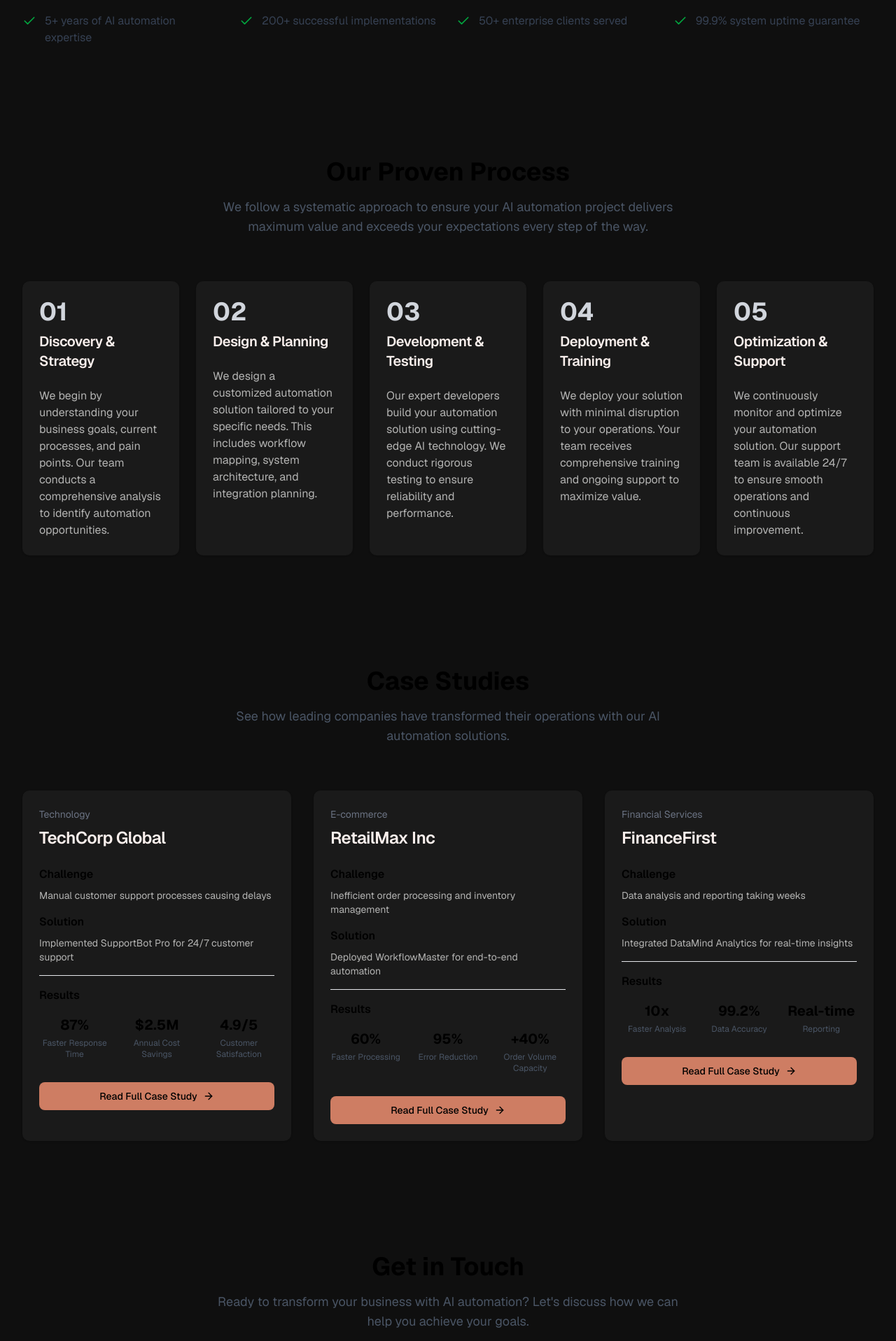
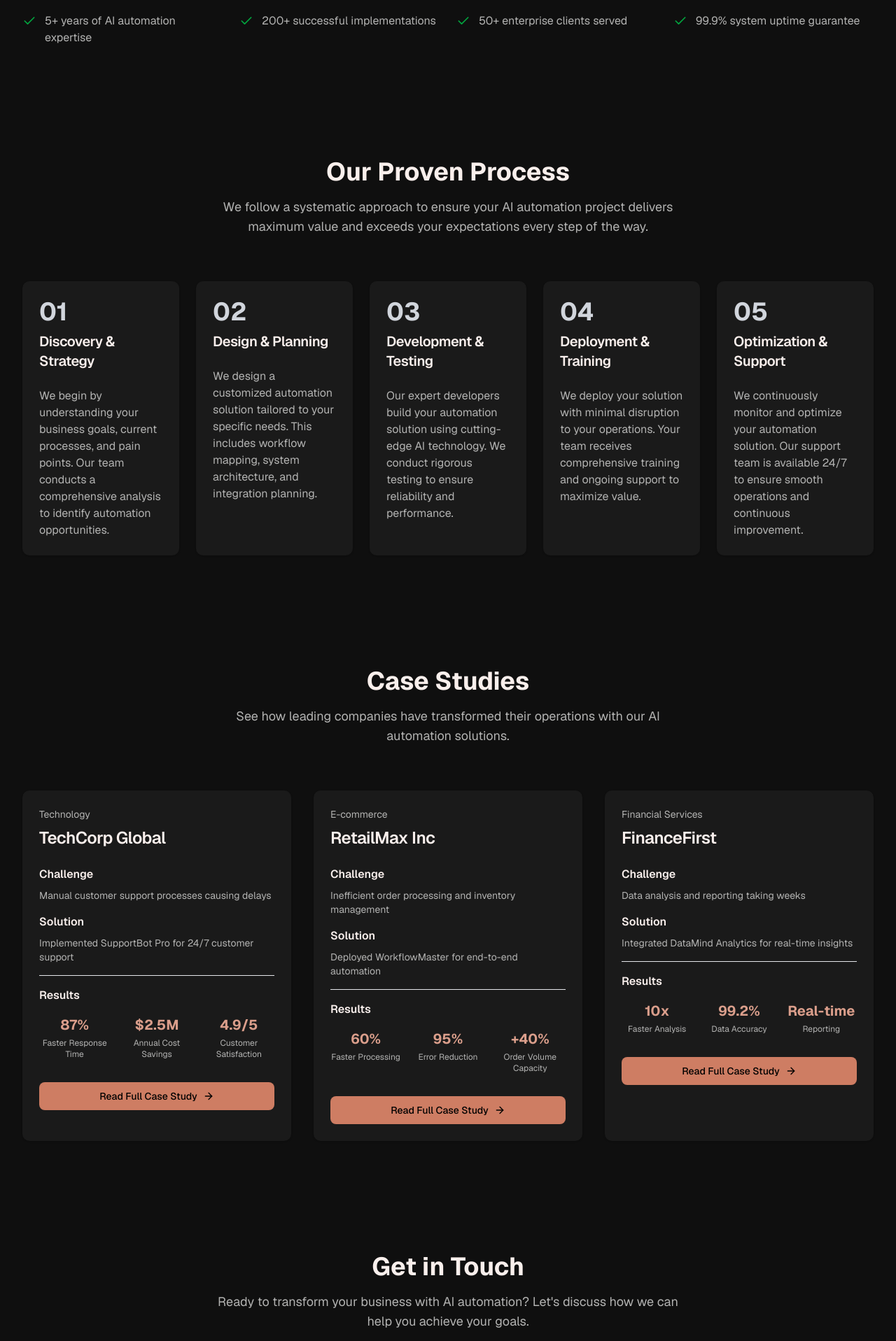
Before and after one commit to SandyAbasman/IntegraMind-AI, a Next.js app: page / in a window 1280 px wide. Shown: the part 3485-5402 px from the top of the page at 70% size. Built offline with nearby package versions, Linux system fonts and the light colour scheme.

Commit message:
full body Ui update

```diff
--- a/components/about.tsx
+++ b/components/about.tsx
@@ -9,7 +9,7 @@
     >
       <div className="mb-12">
         <Badge variant="default" className="mb-6">
-          About AutomateFlow
+          About Integramind AI
         </Badge>
         <h2 className="text-4xl font-bold text-[#F9EFEC] mb-4">
           Pioneering the Future of Business Automation
@@ -25,7 +25,7 @@
             intelligent automation solutions.
           </p>
           <p className="text-lg text-[#B3B3B2]">
-            Founded in 2019, AutomateFlow has been at the forefront of the AI
+            Founded in 2019, Integramind AI has been at the forefront of the AI
             automation revolution. We combine cutting-edge artificial
             intelligence with deep business understanding to create solutions
             that not only automate processes but genuinely transform
@@ -50,7 +50,7 @@
       </div>
 
       {/* Stats/Features */}
-      <div className="grid md:grid-cols-2 lg:grid-cols-4 gap-6">
+      <div className="grid md:grid-cols-2   lg:grid-cols-4 gap-6">
         {[
           "5+ years of AI automation expertise",
           "200+ successful implementations",
@@ -59,7 +59,7 @@
         ].map((stat) => (
           <div key={stat} className="flex items-start gap-3">
             <Check className="h-5 w-5 text-green-600 mt-0.5 flex-shrink-0" />
-            <span className="text-gray-700">{stat}</span>
+            <span className="text-[#B3B3B2] ">{stat}</span>
           </div>
         ))}
       </div>
--- a/components/case-studies.tsx
+++ b/components/case-studies.tsx
@@ -1,6 +1,12 @@
-import { Card, CardContent, CardDescription, CardHeader, CardTitle } from "@/components/ui/card"
-import { Button } from "@/components/ui/button"
-import { ArrowRight } from "lucide-react"
+import {
+  Card,
+  CardContent,
+  CardDescription,
+  CardHeader,
+  CardTitle,
+} from "@/components/ui/card";
+import { Button } from "@/components/ui/button";
+import { ArrowRight } from "lucide-react";
 
 const caseStudies = [
   {
@@ -36,16 +42,19 @@
       { metric: "Real-time", label: "Reporting" },
     ],
   },
-]
+];
 
 export function CaseStudies() {
   return (
-    <section id="case-studies" className="container mx-auto px-4 sm:px-6 lg:px-8 py-20">
+    <section
+      id="case-studies"
+      className="container mx-auto px-4 sm:px-6 lg:px-8 py-20"
+    >
       <div className="text-center mb-16">
-        <h2 className="text-4xl font-bold text-black mb-4">Case Studies</h2>
-        <p className="text-lg text-gray-600 max-w-2xl mx-auto">
-          See how leading companies have transformed their operations with our AI
-          automation solutions.
+        <h2 className="text-4xl font-bold text-[#F9EFEC] mb-4">Case Studies</h2>
+        <p className="text-lg text-[#B3B3B2] max-w-2xl mx-auto">
+          See how leading companies have transformed their operations with our
+          AI automation solutions.
         </p>
       </div>
 
@@ -53,25 +62,31 @@
         {caseStudies.map((study) => (
           <Card key={study.company}>
             <CardHeader>
-              <div className="text-sm text-gray-500 mb-2">{study.industry}</div>
+              <div className="text-sm text-[#B3B3B2] mb-2">
+                {study.industry}
+              </div>
               <CardTitle className="text-2xl">{study.company}</CardTitle>
             </CardHeader>
             <CardContent className="space-y-4">
               <div>
-                <h4 className="font-semibold text-black mb-2">Challenge</h4>
+                <h4 className="font-semibold text-[#F9EFEC] mb-2">Challenge</h4>
                 <CardDescription>{study.challenge}</CardDescription>
               </div>
               <div>
-                <h4 className="font-semibold text-black mb-2">Solution</h4>
+                <h4 className="font-semibold text-[#F9EFEC] mb-2">Solution</h4>
                 <CardDescription>{study.solution}</CardDescription>
               </div>
               <div className="pt-4 border-t border-gray-200">
-                <h4 className="font-semibold text-black mb-4">Results</h4>
+                <h4 className="font-semibold text-[#F9EFEC] mb-4">Results</h4>
                 <div className="grid grid-cols-3 gap-4">
                   {study.results.map((result, idx) => (
                     <div key={idx} className="text-center">
-                      <div className="text-xl font-bold text-black">{result.metric}</div>
-                      <div className="text-xs text-gray-600 mt-1">{result.label}</div>
+                      <div className="text-xl font-bold text-[#DA9E8B]">
+                        {result.metric}
+                      </div>
+                      <div className="text-xs text-[#B3B3B2] mt-1">
+                        {result.label}
+                      </div>
                     </div>
                   ))}
                 </div>
@@ -85,5 +100,5 @@
         ))}
       </div>
     </section>
-  )
+  );
 }
--- a/components/contact.tsx
+++ b/components/contact.tsx
@@ -1,10 +1,16 @@
-"use client"
+"use client";
 
-import { Button } from "@/components/ui/button"
-import { Card, CardContent, CardDescription, CardHeader, CardTitle } from "@/components/ui/card"
-import { Badge } from "@/components/ui/badge"
-import { Zap, Mail, Phone, MapPin } from "lucide-react"
-import { useState } from "react"
+import { Button } from "@/components/ui/button";
+import {
+  Card,
+  CardContent,
+  CardDescription,
+  CardHeader,
+  CardTitle,
+} from "@/components/ui/card";
+import { Badge } from "@/components/ui/badge";
+import { Zap, Mail, Phone, MapPin } from "lucide-react";
+import { useState } from "react";
 
 export function Contact() {
   const [formData, setFormData] = useState({
@@ -12,13 +18,13 @@
     email: "",
     company: "",
     message: "",
-  })
+  });
 
   const handleSubmit = (e: React.FormEvent) => {
-    e.preventDefault()
+    e.preventDefault();
     // Handle form submission
-    console.log("Form submitted:", formData)
-  }
+    console.log("Form submitted:", formData);
+  };
 
   const handleChange = (
     e: React.ChangeEvent<HTMLInputElement | HTMLTextAreaElement>
@@ -26,16 +32,20 @@
     setFormData({
       ...formData,
       [e.target.name]: e.target.value,
-    })
-  }
+    });
+  };
 
   return (
-    <section id="contact" className="container mx-auto px-4 sm:px-6 lg:px-8 py-20">
+    <section
+      id="contact"
+      className="container mx-auto px-4 sm:px-6 lg:px-8 py-20"
+    >
       <div className="text-center mb-16">
-        <h2 className="text-4xl font-bold text-black mb-4">Get in Touch</h2>
-        <p className="text-lg text-gray-600 max-w-2xl mx-auto">
-          Ready to transform your business with AI automation? Let's discuss how we can
-          help you achieve your goals.
+        <h2 className="text-4xl font-bold text-[#F9EFEC] mb-4">Get in Touch</h2>
+        <p className="text-lg  text-[#B3B3B2] max-w-2xl mx-auto">
+          {
+            "Ready to transform your business with AI automation? Let's discuss how we can help you achieve your goals."
+          }
         </p>
       </div>
 
@@ -45,13 +55,18 @@
           <CardHeader>
             <CardTitle className="text-2xl">Send us a Message</CardTitle>
             <CardDescription>
-              Fill out the form below and we'll get back to you within 24 hours.
+              {
+                "Fill out the form below and we'll get back to you within 24 hours."
+              }
             </CardDescription>
           </CardHeader>
           <CardContent>
             <form onSubmit={handleSubmit} className="space-y-4">
               <div>
-                <label htmlFor="name" className="block text-sm font-medium text-black mb-2">
+                <label
+                  htmlFor="name"
+                  className="block text-sm text-[#B3B3B2] font-medium  mb-2"
+                >
                   Name
                 </label>
                 <input
@@ -65,7 +80,10 @@
                 />
               </div>
               <div>
-                <label htmlFor="email" className="block text-sm font-medium text-black mb-2">
+                <label
+                  htmlFor="email"
+                  className="block text-sm font-medium text-[#B3B3B2] mb-2"
+                >
                   Email
                 </label>
                 <input
@@ -79,7 +97,10 @@
                 />
               </div>
               <div>
-                <label htmlFor="company" className="block text-sm font-medium text-black mb-2">
+                <label
+                  htmlFor="company"
+                  className="block text-sm font-medium text-[#B3B3B2] mb-2"
+                >
                   Company
                 </label>
                 <input
@@ -92,7 +113,10 @@
                 />
               </div>
               <div>
-                <label htmlFor="message" className="block text-sm font-medium text-black mb-2">
+                <label
+                  htmlFor="message"
+                  className="block text-sm font-medium text-[#B3B3B2] mb-2"
+                >
                   Message
                 </label>
                 <textarea
@@ -120,29 +144,29 @@
             </CardHeader>
             <CardContent className="space-y-6">
               <div className="flex items-start gap-4">
-                <div className="h-10 w-10 rounded-lg bg-gray-100 flex items-center justify-center">
-                  <Mail className="h-5 w-5 text-black" />
+                <div className="h-10 w-10 rounded-lg bg-[#0F0F0F] flex items-center justify-center">
+                  <Mail className="h-5 w-5   text-[#E7BEB1]" />
                 </div>
                 <div>
-                  <div className="font-semibold text-black">Email</div>
-                  <div className="text-gray-600">contact@automateflow.com</div>
+                  <div className="font-semibold text-[#B3B3B2]">Email</div>
+                  <div className="text-gray-600">contact@Integramindai.com</div>
                 </div>
               </div>
               <div className="flex items-start gap-4">
-                <div className="h-10 w-10 rounded-lg bg-gray-100 flex items-center justify-center">
-                  <Phone className="h-5 w-5 text-black" />
+                <div className="h-10 w-10 rounded-lg bg-[#0F0F0F] flex items-center justify-center">
+                  <Phone className="h-5 w-5 text-[#E7BEB1]" />
                 </div>
                 <div>
-                  <div className="font-semibold text-black">Phone</div>
+                  <div className="font-semibold text-[#B3B3B2]">Phone</div>
                   <div className="text-gray-600">+1 (555) 123-4567</div>
                 </div>
               </div>
               <div className="flex items-start gap-4">
-                <div className="h-10 w-10 rounded-lg bg-gray-100 flex items-center justify-center">
-                  <MapPin className="h-5 w-5 text-black" />
+                <div className="h-10 w-10 rounded-lg bg-[#0F0F0F] flex items-center justify-center">
+                  <MapPin className="h-5 w-5 text-[#E7BEB1]" />
                 </div>
                 <div>
-                  <div className="font-semibold text-black">Address</div>
+                  <div className="font-semibold text-[#B3B3B2]">Address</div>
                   <div className="text-gray-600">
                     123 Automation Street
                     <br />
@@ -156,8 +180,8 @@
           {/* Custom Solution CTA */}
           <Card className="bg-gray-900 text-white">
             <CardHeader>
-              <div className="h-12 w-12 rounded-lg bg-gray-700 flex items-center justify-center mb-4">
-                <Zap className="h-6 w-6" />
+              <div className="h-12 w-12 rounded-lg bg-black flex items-center justify-center mb-4">
+                <Zap className="h-6 w-6  text-[#E7BEB1] " />
               </div>
               <CardTitle className="text-2xl text-white">
                 Need a Custom AI Solution?
@@ -165,22 +189,23 @@
             </CardHeader>
             <CardContent>
               <CardDescription className="text-gray-300 mb-6">
-                Our products can be fully customized to match your specific business
-                requirements. We also build completely bespoke AI agents for unique use
-                cases.
+                Our products can be fully customized to match your specific
+                business requirements. We also build completely bespoke AI
+                agents for unique use cases.
               </CardDescription>
               <div className="flex flex-col sm:flex-row gap-4">
-                <Button variant="outline" className="bg-white text-black hover:bg-gray-100">
+                <Button
+                  variant="outline"
+                  className="bg-white text-black hover:bg-gray-100"
+                >
                   Request Custom Solution
                 </Button>
-                <Button variant="outline" className="border-white text-white hover:bg-gray-800">
-                  Schedule Consultation
-                </Button>
+                <Button variant="outline">Schedule Consultation</Button>
               </div>
             </CardContent>
           </Card>
         </div>
       </div>
     </section>
-  )
+  );
 }
--- a/components/process.tsx
+++ b/components/process.tsx
@@ -1,4 +1,10 @@
-import { Card, CardContent, CardDescription, CardHeader, CardTitle } from "@/components/ui/card"
+import {
+  Card,
+  CardContent,
+  CardDescription,
+  CardHeader,
+  CardTitle,
+} from "@/components/ui/card";
 
 const steps = [
   {
@@ -31,16 +37,22 @@
     description:
       "We continuously monitor and optimize your automation solution. Our support team is available 24/7 to ensure smooth operations and continuous improvement.",
   },
-]
+];
 
 export function Process() {
   return (
-    <section id="process" className="container mx-auto px-4 sm:px-6 lg:px-8 py-20">
+    <section
+      id="process"
+      className="container mx-auto px-4 sm:px-6 lg:px-8 py-20"
+    >
       <div className="text-center mb-16">
-        <h2 className="text-4xl font-bold text-black mb-4">Our Proven Process</h2>
-        <p className="text-lg text-gray-600 max-w-2xl mx-auto">
-          We follow a systematic approach to ensure your AI automation project delivers
-          maximum value and exceeds your expectations every step of the way.
+        <h2 className="text-4xl text-[#F9EFEC] font-bold  mb-4">
+          Our Proven Process
+        </h2>
+        <p className="text-lg text-[#B3B3B2] max-w-2xl mx-auto">
+          We follow a systematic approach to ensure your AI automation project
+          delivers maximum value and exceeds your expectations every step of the
+          way.
         </p>
       </div>
 
@@ -48,15 +60,19 @@
         {steps.map((step, index) => (
           <Card key={step.number}>
             <CardHeader>
-              <div className="text-4xl font-bold text-gray-300 mb-2">{step.number}</div>
+              <div className="text-4xl font-bold text-gray-300 mb-2">
+                {step.number}
+              </div>
               <CardTitle className="text-xl">{step.title}</CardTitle>
             </CardHeader>
             <CardContent>
-              <CardDescription className="text-base">{step.description}</CardDescription>
+              <CardDescription className="text-base">
+                {step.description}
+              </CardDescription>
             </CardContent>
           </Card>
         ))}
       </div>
     </section>
-  )
+  );
 }
```
Also changed, not shown: components/footer.tsx (+23 -19 lines).
